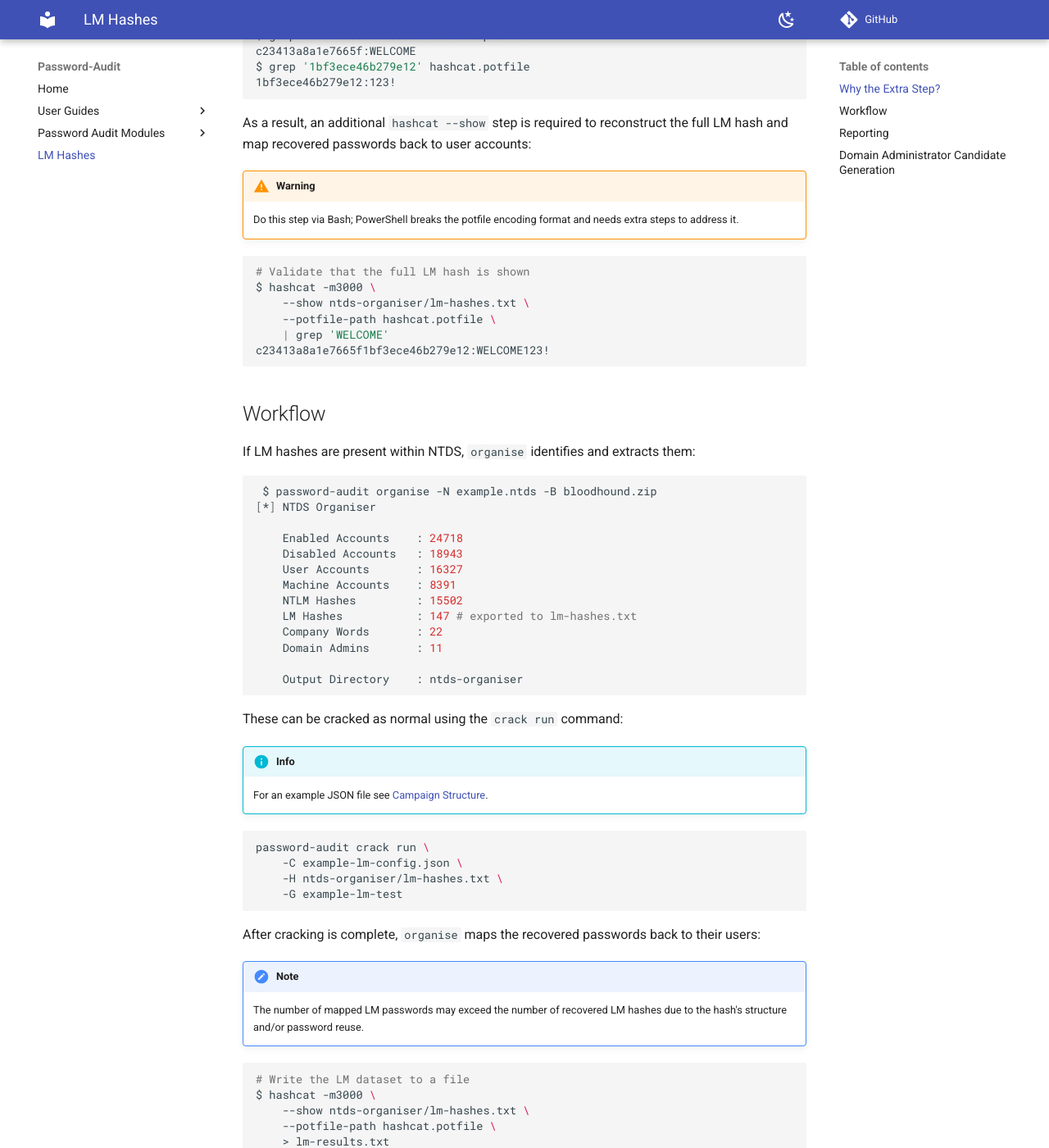
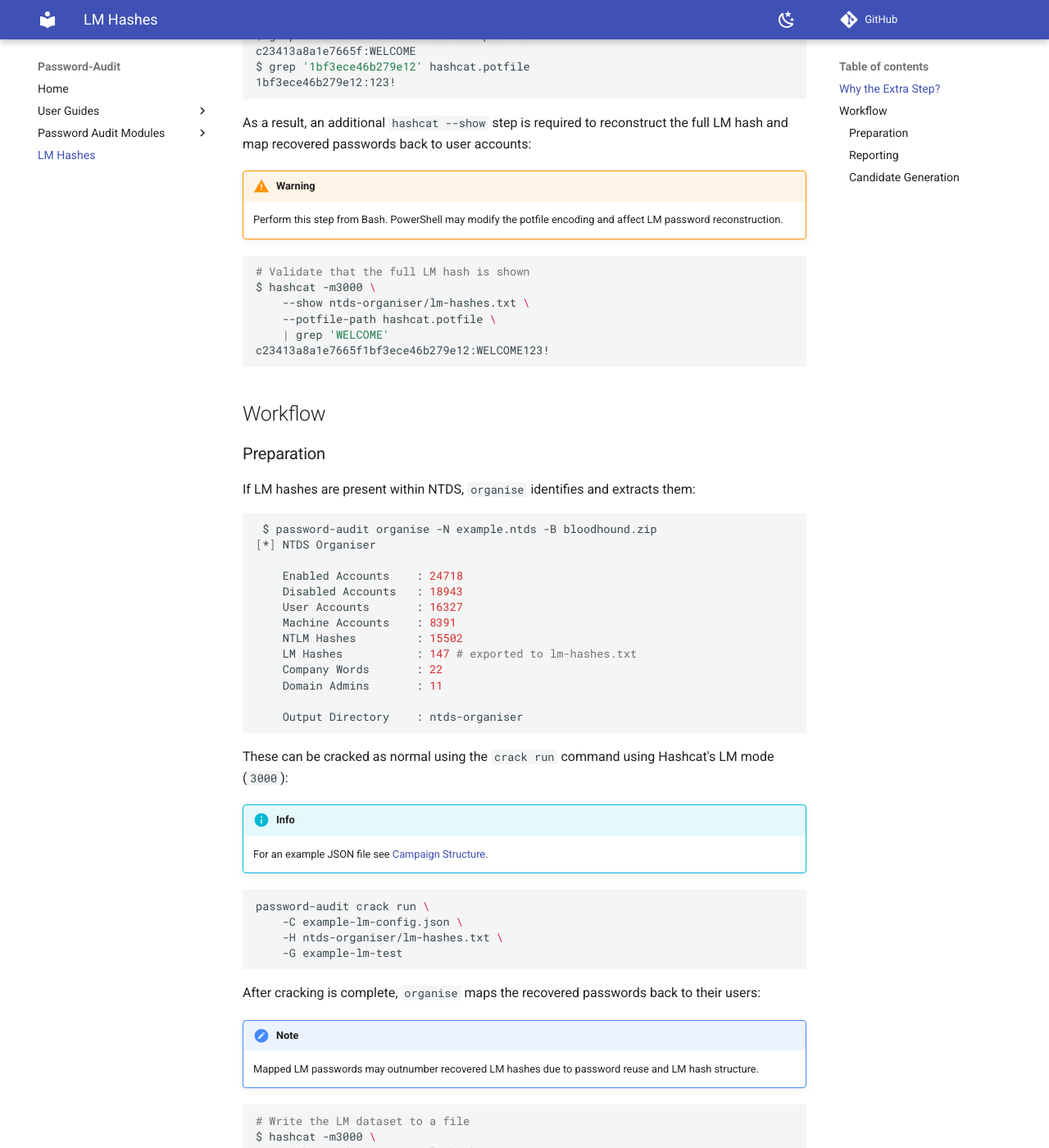
Before and after one commit to CSpanias/password-audit, an MkDocs documentation site: the page built from docs/lm.md, in a window 1280 px wide and 1400 px high, scrolled down 640 px. Shown: the whole window at 82% size. Built offline with MkDocs 1.6.1 and Material for MkDocs 9.7.7, drawn with Linux system fonts in a browser that asks for light colours; comment, search, counter and statistics services are not loaded; some of the changed text lies outside the part shown.

Commit message:
Implemented LM Domain Administrator workflows and reporting.

````diff
--- a/docs/lm.md
+++ b/docs/lm.md
@@ -23,7 +23,7 @@
 As a result, an additional `hashcat --show` step is required to reconstruct the full LM hash and map recovered passwords back to user accounts:
 
 !!! warning
-    Do this step via Bash; PowerShell breaks the potfile encoding format and needs extra steps to address it.
+    Perform this step from Bash. PowerShell may modify the potfile encoding and affect LM password reconstruction.
 
 ```bash
 # Validate that the full LM hash is shown
@@ -35,6 +35,8 @@
 ```
 
 ## Workflow
+
+### Preparation
 
 If LM hashes are present within NTDS, `organise` identifies and extracts them:
 
@@ -54,7 +56,7 @@
     Output Directory    : ntds-organiser
 ```
 
-These can be cracked as normal using the `crack run` command:
+These can be cracked as normal using the `crack run` command using Hashcat's LM mode (`3000`):
 
 !!! info
     For an example JSON file see [Campaign Structure](crack.md#campaign-structure).
@@ -69,8 +71,7 @@
 After cracking is complete, `organise` maps the recovered passwords back to their users:
 
 !!! note
-    The number of mapped LM passwords may exceed the number of recovered LM hashes due to the hash's structure and/or password reuse.
-
+    Mapped LM passwords may outnumber recovered LM hashes due to password reuse and LM hash structure.
 
 ```bash
 # Write the LM dataset to a file
@@ -100,14 +101,14 @@
     Output Directory    : ntds-organiser
 ```
 
-The generated dataset will contain the record with the password in uppercase format:
+The generated dataset will contain the recovered passwords in uppercase form:
 
 ```bash
 $ grep 'WELCOME123!' ntds-organiser/mapped-lm-passwords.txt
 domain.local\mike:WELCOME123!
 ```
 
-## Reporting
+### Reporting
 
 The LM datasets can be analysed and have LM-related findings added to the final report (alongside the NTLM dataset):
 
@@ -125,13 +126,13 @@
 * LM password recovery statistics
 * LM Domain Administrator exposure
 
-## Domain Administrator Candidate Generation
+### Candidate Generation
 
 The LM dataset can be processed further using the `lm` module.
 
 Because LM hashes do not preserve character casing, recovered passwords are presented in uppercase form and may not reflect the user's original password. The `lm` module identifies recovered LM passwords belonging to Domain Administrator accounts and generates all possible capitalisation variants, enabling recovery of the original password casing through password spraying:
 
-!!! note
+!!! example
     The recovered password `WELCOME123!` contains nine alphabetic characters, each of which can be either uppercase or lowercase. As a result,
     `2^9 = 512` possible capitalisation variants are generated, one of which represents the user's original password.
 
````
Also changed, not shown: docs/ideas.md (+0 -1 lines), docs/index.md (+0 -2 lines).
